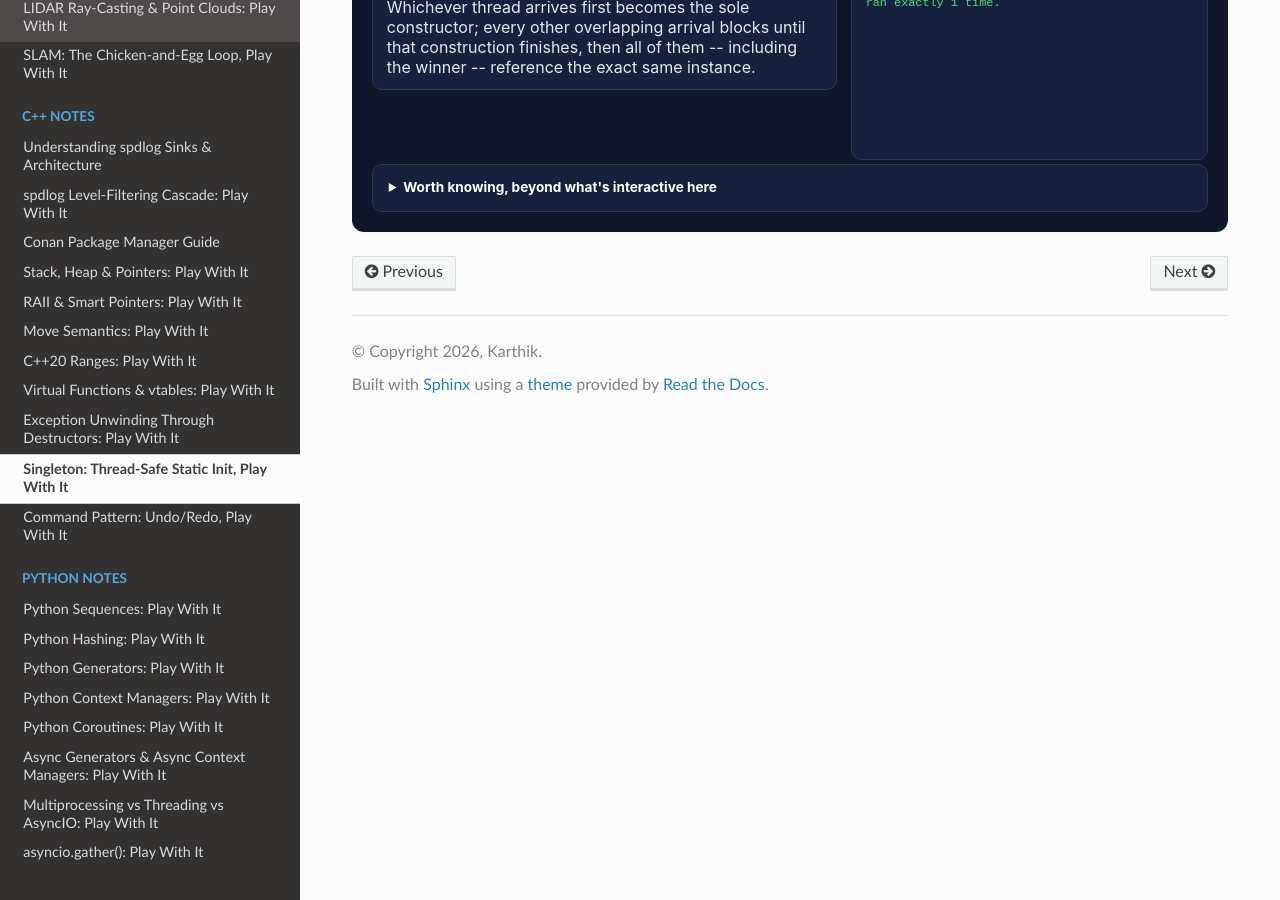
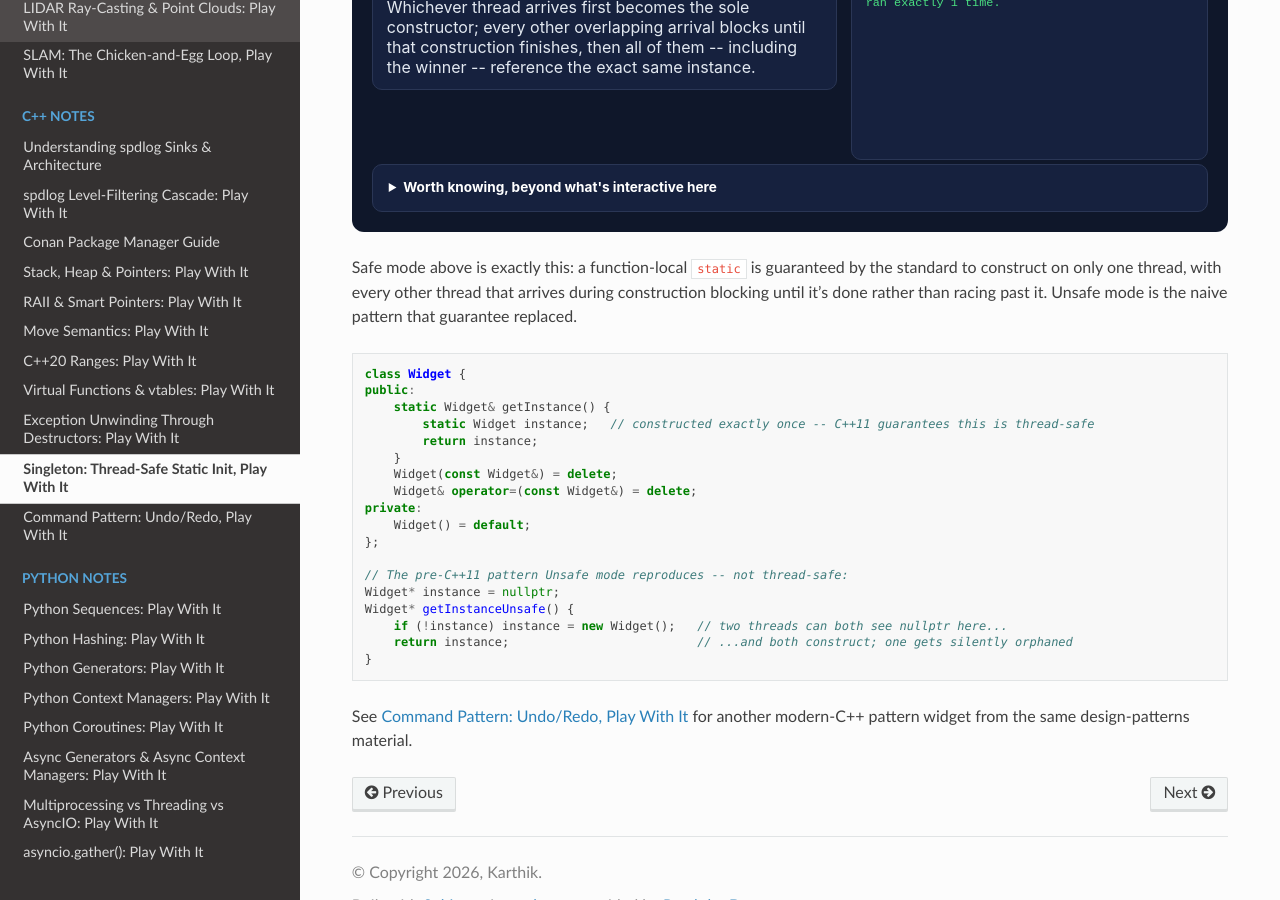
Before and after one commit to karthik-dev-82/system-notes, a Sphinx documentation site: the page built from docs/source/cpp_singleton_interactive.rst, in a window 1280 px wide and 900 px high, scrolled down 1037 px. Built offline with Sphinx 7.4.7 and the Read the Docs theme 3.1.0, drawn with Linux system fonts in a browser that asks for light colours.

Commit message:
Add real C++ code blocks to Command and Singleton pattern pages
Both pages were interaction-only -- Command had a single fragment
buried in a widget note, Singleton had none at all -- unlike every
other C++ page in this series, which pairs its widget with a short
.. code-block:: cpp crystallizing the mechanism just watched. Matched
that convention: a Command struct + execute/undo/redo history-stack
snippet using the same doIt/undoIt/history/pointer terminology the
widget itself already uses, and a Widget::getInstance() snippet
contrasting the safe magic-static with the naive unsafe pattern the
widget's Unsafe mode reproduces.

Both snippets are real, compiled, and behaviorally verified before
publishing, not just plausible-looking: the Command snippet actually
round-trips a move/undo/redo sequence to the expected shape position,
and the Singleton snippet was run with 32 real threads racing
getInstance() under ThreadSanitizer, constructing exactly once with
zero races flagged.

Also added the reciprocal cross-link Singleton was missing to Command
(Command already linked to Singleton, not the other way around).

Co-Authored-By: Claude Sonnet 5 <noreply@anthropic.com>

```diff
--- a/docs/source/cpp_singleton_interactive.rst
+++ b/docs/source/cpp_singleton_interactive.rst
@@ -8,3 +8,33 @@ side by side with the naive unsynchronized pattern it replaced.
 
 .. raw:: html
    :file: _static/cpp_singleton_widget.html
+
+Safe mode above is exactly this: a function-local ``static`` is
+guaranteed by the standard to construct on only one thread, with every
+other thread that arrives during construction blocking until it's
+done rather than racing past it. Unsafe mode is the naive pattern that
+guarantee replaced.
+
+.. code-block:: cpp
+
+   class Widget {
+   public:
+       static Widget& getInstance() {
+           static Widget instance;   // constructed exactly once -- C++11 guarantees this is thread-safe
+           return instance;
+       }
+       Widget(const Widget&) = delete;
+       Widget& operator=(const Widget&) = delete;
+   private:
+       Widget() = default;
+   };
+
+   // The pre-C++11 pattern Unsafe mode reproduces -- not thread-safe:
+   Widget* instance = nullptr;
+   Widget* getInstanceUnsafe() {
+       if (!instance) instance = new Widget();   // two threads can both see nullptr here...
+       return instance;                          // ...and both construct; one gets silently orphaned
+   }
+
+See :doc:`cpp_command_interactive` for another modern-C++ pattern
+widget from the same design-patterns material.
```
Also changed, not shown: docs/source/cpp_command_interactive.rst (+31 -0 lines).
